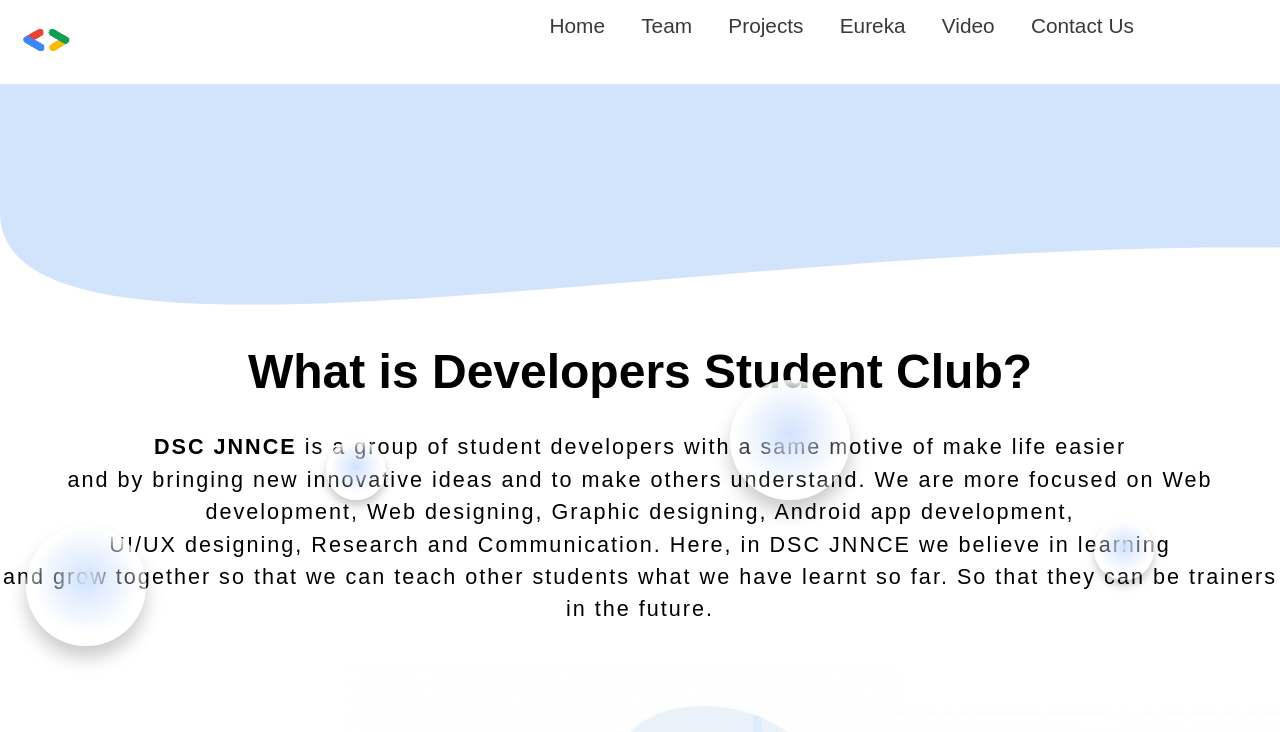
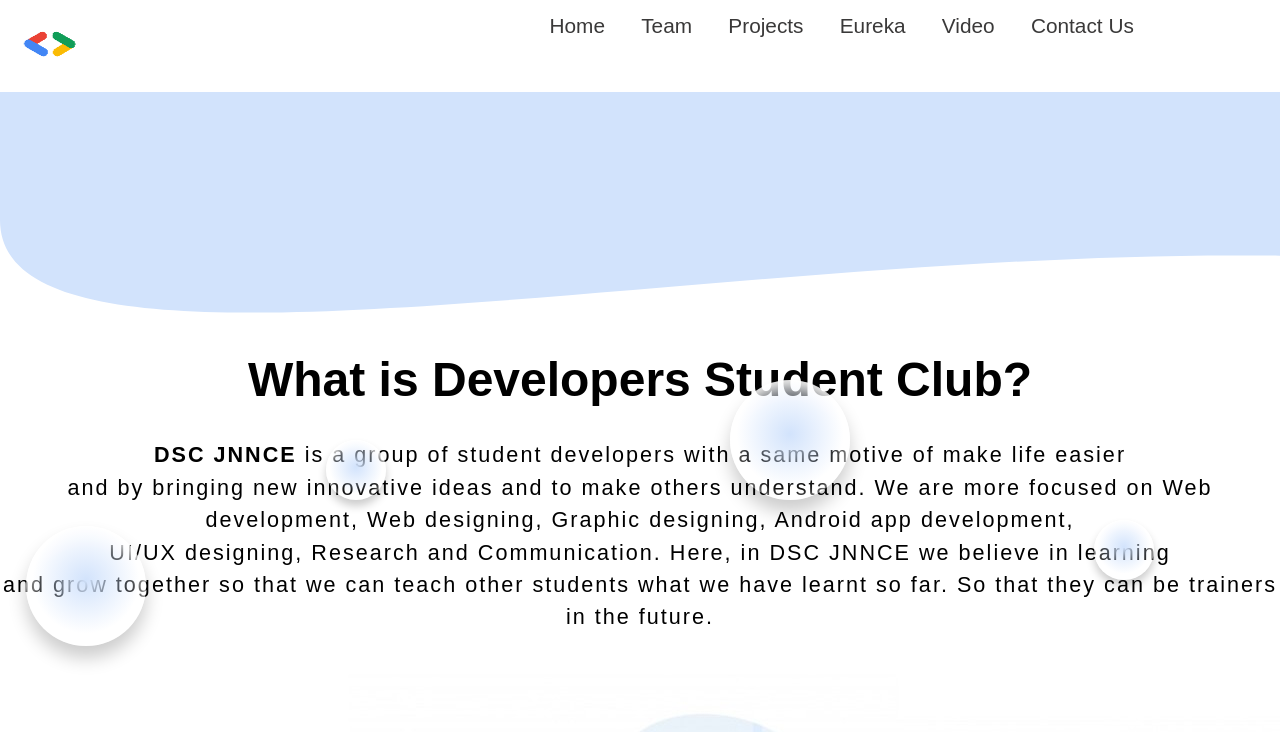
Before and after one commit to dscjnnce/DSCJNNCE, a plain HTML site: page index.html in a window 1280 px wide. Shown: the top 732 px of the page. Drawn offline with Linux system fonts and the light colour scheme.

Commit message:
changed the logo

```diff
--- a/index.html
+++ b/index.html
@@ -30,7 +30,7 @@
 
             <!-- DSC JNNCE Logo -->
             <div class="main-logo">
-                <img src="img/logo.jpg" alt="DSC Logo JNNCE">
+                <img src="img/dsc.png" alt="DSC Logo JNNCE">
             </div>
 
             <ul class="main-ul">
```
